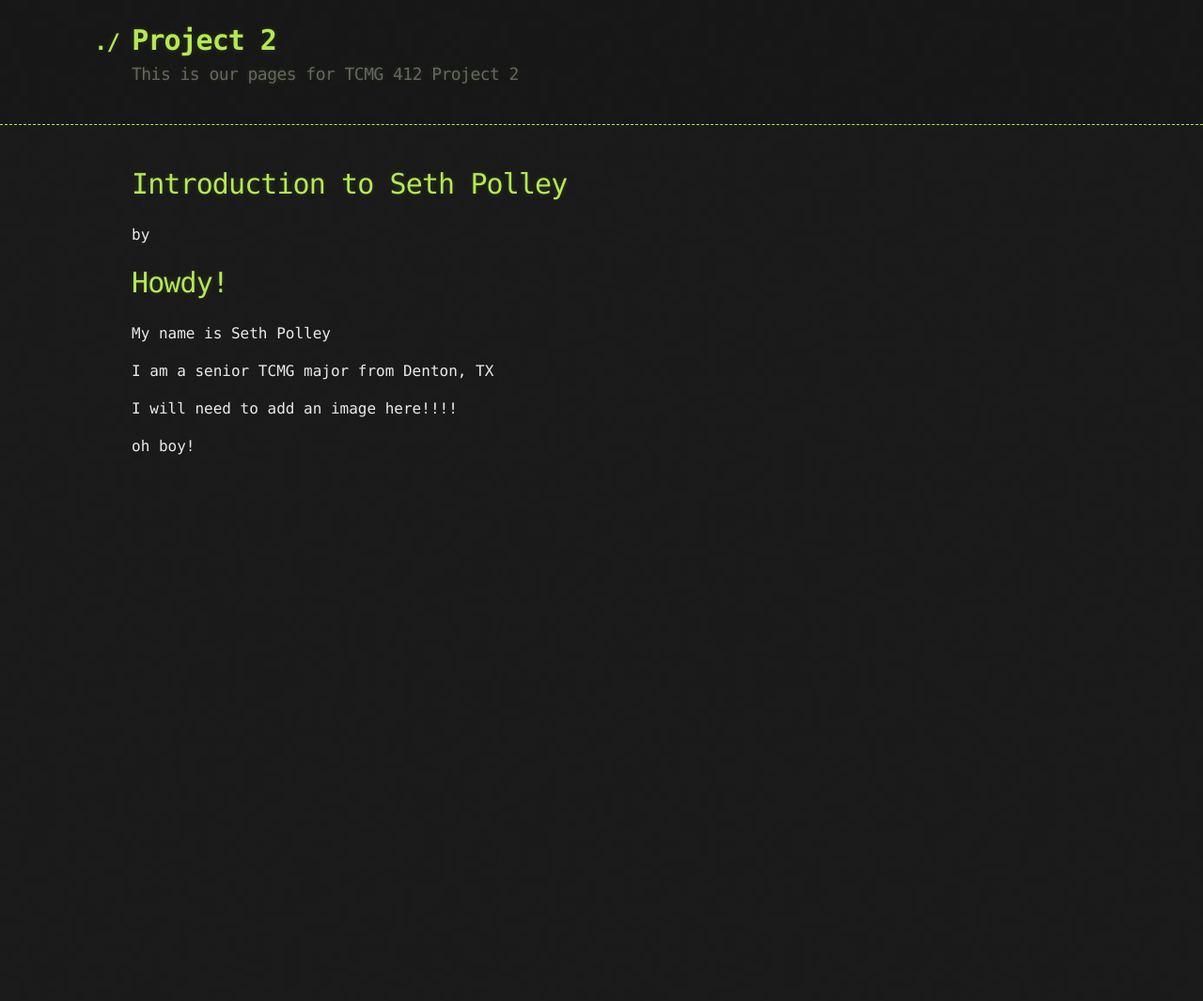
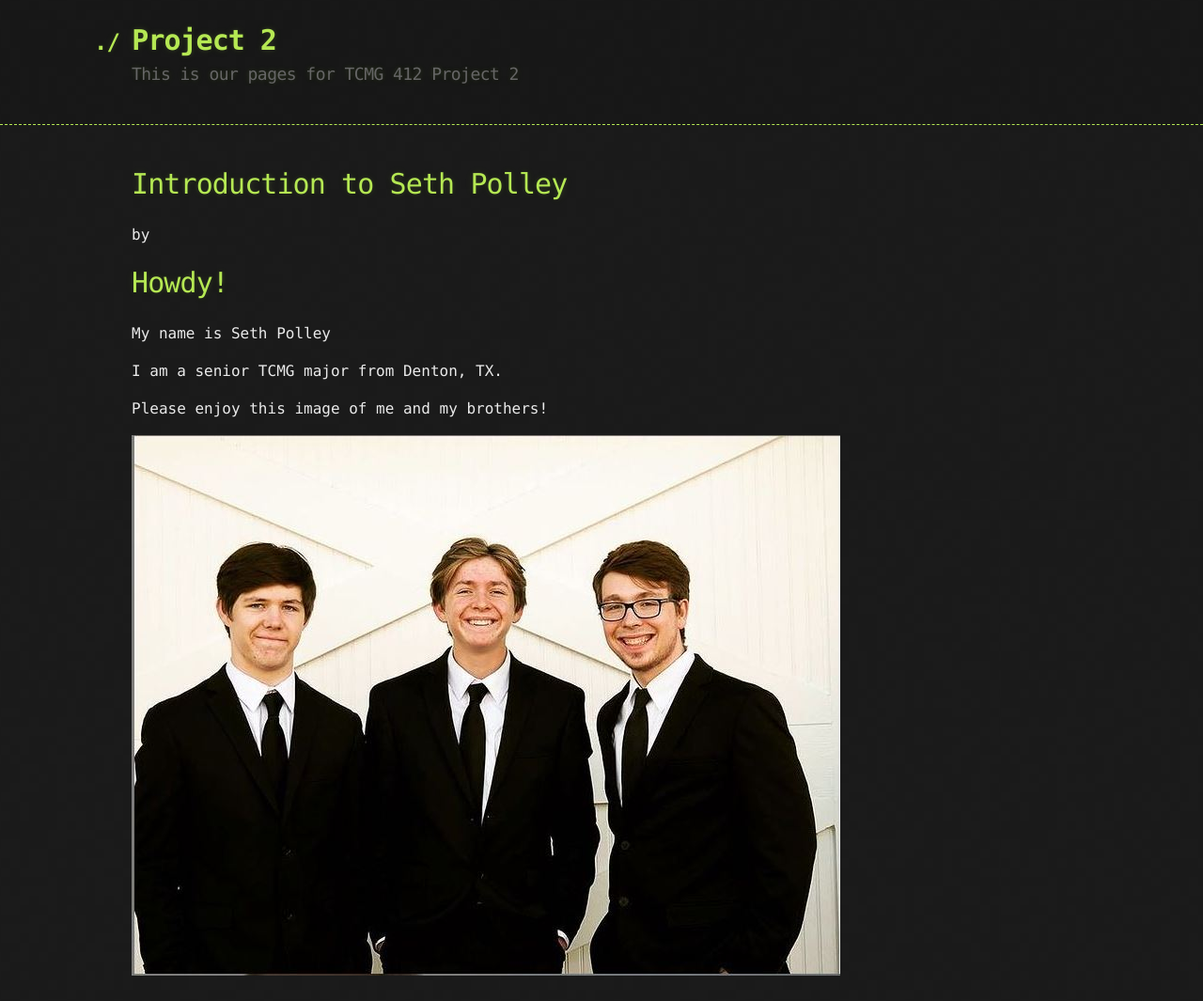
Before and after one commit to Spring22TCMG412Group4/Project2, a Jekyll site: the page built from posts/2022-02-06-SethPolley.md, in a window 1280 px wide. Shown: the whole page at 94% size. Built offline with Jekyll 4.4.1, drawn with Linux system fonts in a browser that asks for light colours; before the commit the page ends 900 px from its top, so only the background shows below that.

Commit message:
Added image

```diff
--- a/posts/2022-02-06-SethPolley.md
+++ b/posts/2022-02-06-SethPolley.md
@@ -7,8 +7,8 @@ title: "Introduction to Seth Polley"
 
 My name is Seth Polley
 
-I am a senior TCMG major from Denton, TX
+I am a senior TCMG major from Denton, TX.
 
-I will need to add an image here!!!!
+Please enjoy this image of me and my brothers!
 
-oh boy!
+![Me and the boys](/assets/images/'Da brothas.JPG)
```
